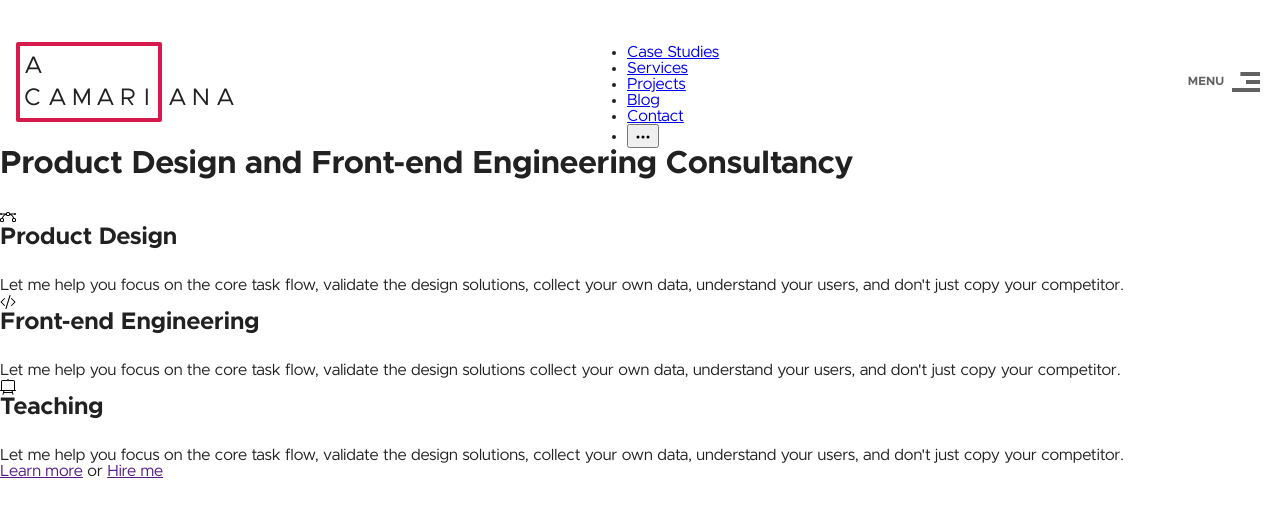
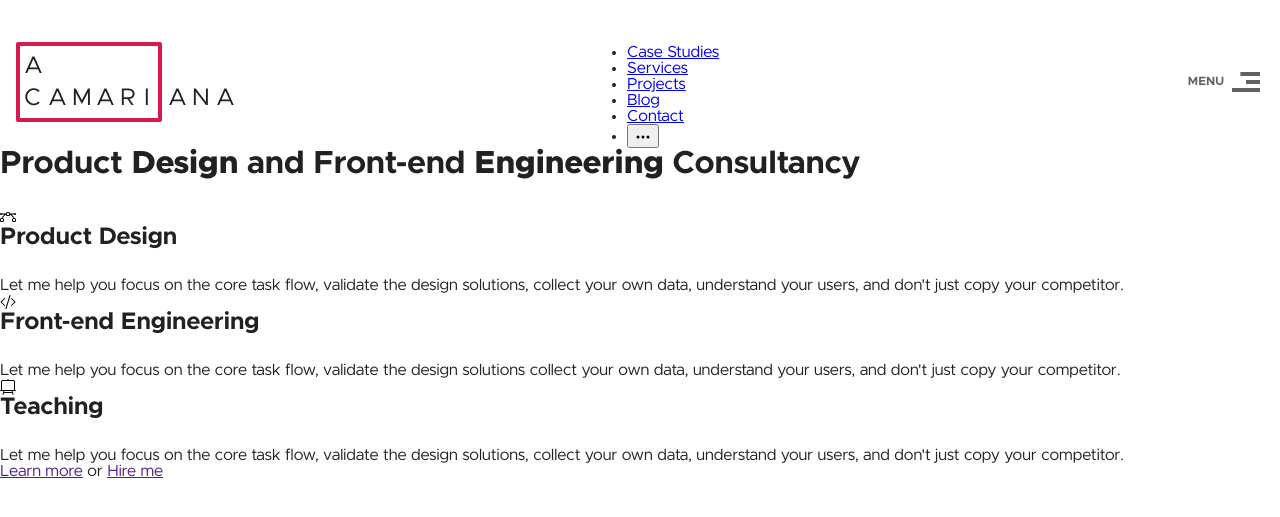
Before and after one commit to camariana/camariana.gm, a Jekyll site: the page built from src/pages/index.html, in a window 1280 px wide. Shown: the top 517 px of the page. Built offline with Jekyll 4.4.1, drawn with Linux system fonts in a browser that asks for light colours.

Commit message:
update masthead title

```diff
--- a/src/_includes/masthead.html
+++ b/src/_includes/masthead.html
@@ -2,7 +2,7 @@
   <div class="cp-masthead__contain">
     <div class="cp-masthead__text cp-masthead__text--at-left-center">
       <h1 id="title" class="cp-masthead__title ut-headline-large">
-          Product Design and Front-end Engineering Consultancy
+          Product <b>Design</b> and Front-end <b>Engineering</b> Consultancy
       </h1>
     </div>
 
@@ -21,7 +21,7 @@
             <h2 class="cp-masthead__sub-title">
               Product Design
             </h2>
-            <p class="cp-masthead__description">
+            <p>
               Let me help you focus on the core task flow, validate the design solutions, collect your own data, understand your users, and don't just copy your competitor.
             </p>
         </li>
@@ -39,7 +39,7 @@
           <h2 class="cp-masthead__sub-title">
             Front-end Engineering
           </h2>
-          <p class="cp-masthead__description">
+          <p>
             Let me help you focus on the core task flow, validate the design solutions collect your own data, understand your users, and don't just copy your competitor.
           </p>
       </li>
@@ -56,7 +56,7 @@
         <h2 class="cp-masthead__sub-title">
           Teaching
         </h2>
-          <p class="cp-masthead__description">
+          <p>
             Let me help you focus on the core task flow, validate the design solutions, collect your own data, understand your users, and don't just copy your competitor.
           </p>
       </li>
--- a/src/_sass/component/masthead/_masthead.scss
+++ b/src/_sass/component/masthead/_masthead.scss
@@ -7,63 +7,58 @@
 // contain is use to contain the text along side the side container
 // somecase this is not necessary in your html
 .cp-masthead__contain {
+  @include default-contain;
+
   display: flex;
-  max-width: var(--contain-target-width);
   flex-direction: column;
   flex-grow: 1;
-  margin-right: auto;
-  margin-left: auto;
+  padding-block-end: var(--size-48);
+  padding-block-start: var(--size-48);
 }
 
 .cp-masthead__text {
   @include dp-flex-direction-column;
   @include pos-rel-object-on-top;
 
-  max-width: 60ch;
+  max-width: 55ch;
   min-height: 400px;
   justify-content: center;
-  padding: var(--size-48) var(--size-16);
 }
 
 .cp-masthead__title {
-  margin-top: 0;
   font-size: var(--fs-heading-2);
   font-weight: 200;
   line-height: var(--lh-heading-2);
+  margin-block-start: 0;
 }
 
 .cp-masthead__sub-title {
-  margin-top: var(--size-4);
   font-size: var(--fs-subtitle);
   font-weight: 200;
-}
-
-.cp-masthead__description {
-  margin-block-start: var(--size-8);
+  margin-block-start: var(--size-4);
 }
 
 .cp-masthead__tag {
   order: -1;
-  margin-top: 0;
-  margin-bottom: var(--size-4);
   font-size: var(--fs-caption);
+  margin-block-end: var(--size-4);
   text-transform: uppercase;
 }
 
 .cp-masthead__button {
   align-self: start;
-  margin-top: var(--size-16);
+  margin-block-start: var(--size-16);
 }
 
 .cp-masthead__meta {
-  margin-top: var(--size-48);
+  margin-block-start: var(--size-48);
 
   &::before {
     display: block;
     width: 96px;
-    padding-bottom: var(--size-16);
     border-top: 1px solid var(--border-color-subdued);
     content: "";
+    padding-block-end: var(--size-16);
   }
 }
 
@@ -107,7 +102,9 @@
     padding: var(--size-16);
 
     &:nth-child(2) {
-      border: 1px solid var(--primary-enabled);
+      border-right: 2px solid var(--primary-enabled);
+      border-left: 2px solid var(--primary-enabled);
+      border-radius: var(--bd-radius-largest);
     }
   }
 }
@@ -115,8 +112,8 @@
 .cp-masthead__icon {
   width: 3.5rem;
   height: 3.5rem;
-  margin-bottom: var(--size-24);
   fill: var(--icon-color);
+  margin-block-end: var(--size-24);
 }
 
 // Modifiers
@@ -147,26 +144,29 @@
 }
 
 .cp-masthead__text--at-left-center {
-  margin-top: auto;
-  margin-bottom: auto;
+  margin-block-end: auto;
+  margin-block-start: auto;
 }
 
 .cp-masthead__text--at-bottom {
-  margin-top: auto;
+  margin-block-start: auto;
 }
 
 // MQs
 @include respond(mobile) {
   .cp-masthead__list {
-    grid-template-columns: repeat(auto-fit, minmax(23rem, 1fr));
+    grid-template-columns: repeat(auto-fit, minmax(20rem, 1fr));
   }
 }   // 360px
 
 @include respond(tablet-l) {
+  .cp-masthead__contain {
+    padding-block-end: calc(2 * var(--size-48));
+    padding-block-start: calc(2 * var(--size-48));
+  }
+
   .cp-masthead__text {
     min-height: 600px;
-    padding-top: var(--size-64);
-    padding-bottom: var(--size-64);
   }
 
   .cp-masthead__title {
```
